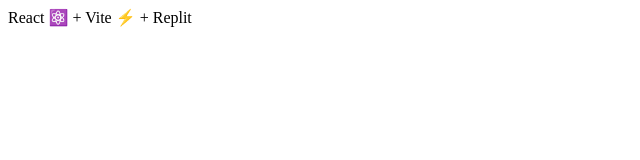
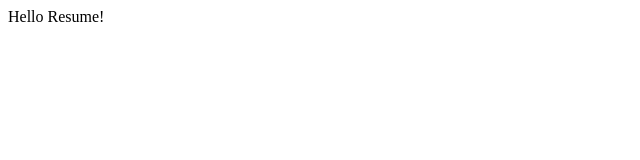
Before and after one commit to ArianneMS/resume, a React (Vite) app: page / in a window 1280 px wide. Shown: the top 160 px of the page, without its empty margins (0-640 px from the left). Built offline with nearby package versions, Linux system fonts and the light colour scheme.

Commit message:
Clean up repository

```diff
--- a/index.html
+++ b/index.html
@@ -4,17 +4,10 @@
     <meta charset="UTF-8" />
     <link rel="icon" type="image/svg+xml" href="/favicon.svg" />
     <meta name="viewport" content="width=device-width, initial-scale=1.0" />
-    <title>React + TypeScript + Replit</title>
+    <title>Resume</title>
   </head>
   <body>
     <div id="root"></div>
     <script type="module" src="/src/index.jsx"></script>
-
-    <!--
-    This script places a badge on your repl's full-browser view back to your repl's cover
-    page. Try various colors for the theme: dark, light, red, orange, yellow, lime, green,
-    teal, blue, blurple, magenta, pink!
-    -->
-    <script src="https://replit.com/public/js/replit-badge-v2.js" theme="dark" position="bottom-right"></script>
   </body>
 </html>
--- a/src/App.css
+++ /dev/null
@@ -1,2 +0,0 @@
-main {
-}
--- a/src/App.jsx
+++ b/src/App.jsx
@@ -1,9 +1,7 @@
-import './App.css'
-
 export default function App() {
-  return (
+  return(
     <main>
-      React ⚛️ + Vite ⚡ + Replit
+    Hello Resume!
     </main>
-  )
+    )
 }
```
